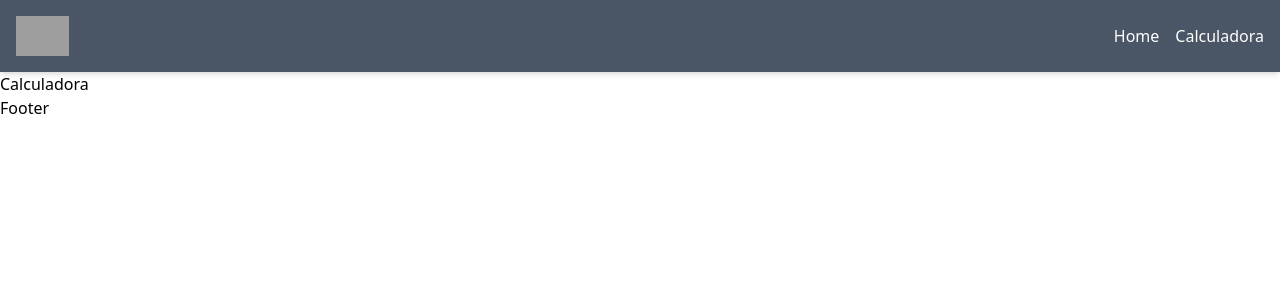
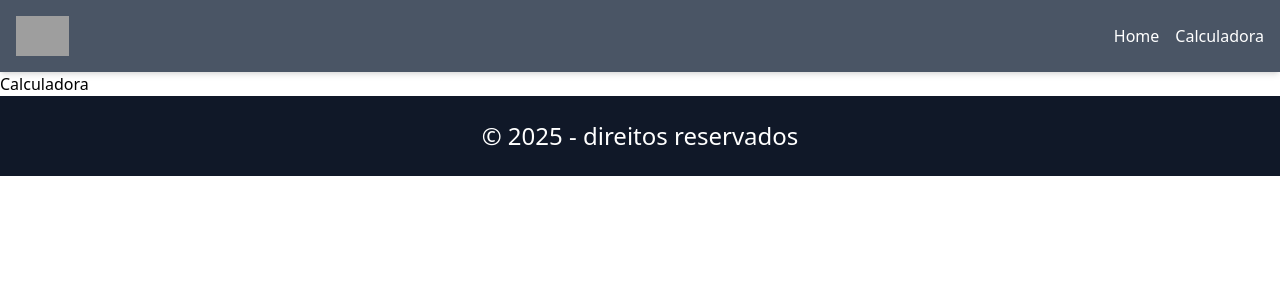
Before and after one commit to sinergia-pro-challenge-equipe-fiap/cp4-webdev, a React (Vite) app: page /calculadora in a window 1280 px wide. Shown: the top 300 px of the page. Built offline with nearby package versions, Linux system fonts and the light colour scheme; grey boxes are pictures that could not be loaded.

Commit message:
Criando footer

```diff
--- a/src/components/Footer.jsx
+++ b/src/components/Footer.jsx
@@ -1,9 +1,10 @@
-import React from 'react'
 
 const Footer = () => {
   return (
-    <div>Footer</div>
+
+     <footer className=' bg-gray-900 text-white p-6 flex flex-col items-center justify-center space-y-4'>
+      <h3 className="text-sm md:text-2xl">&copy; 2025 - direitos reservados</h3>
+    </footer>
   )
 }
-
 export default Footer
```
